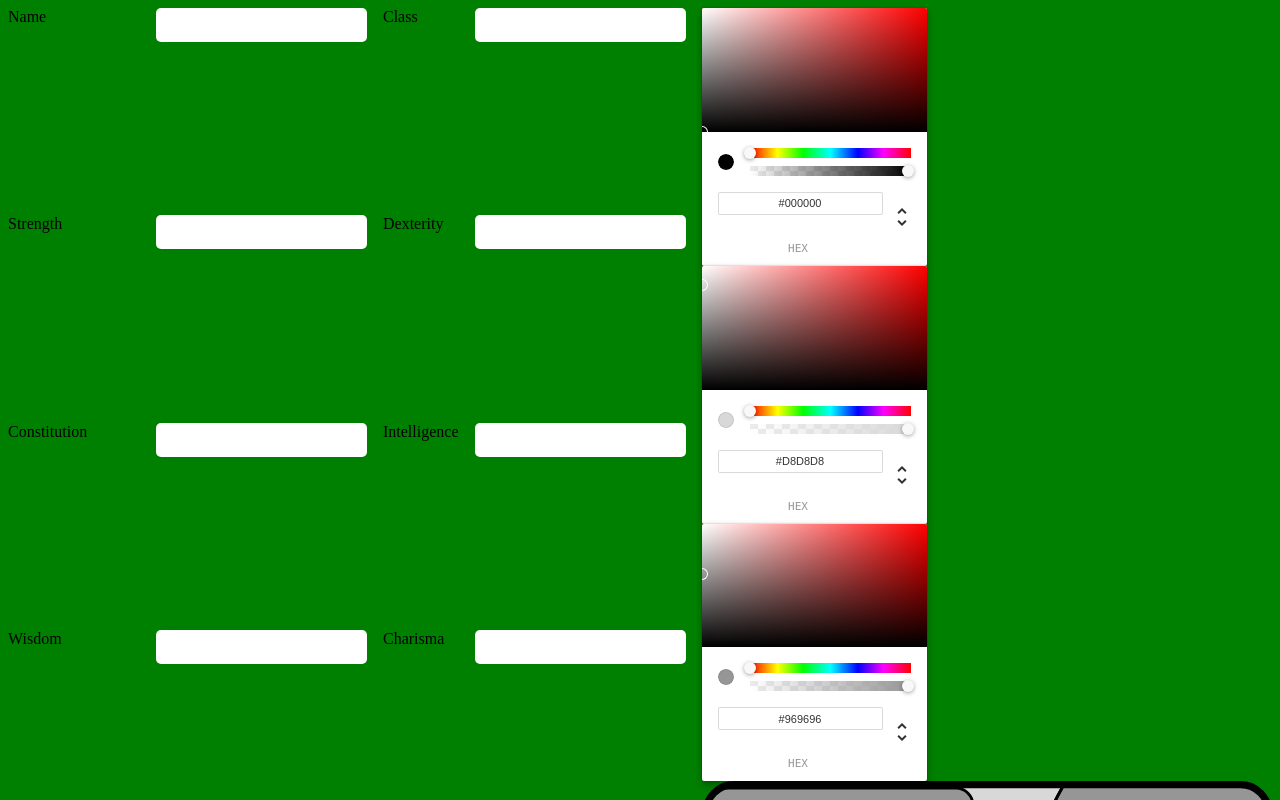
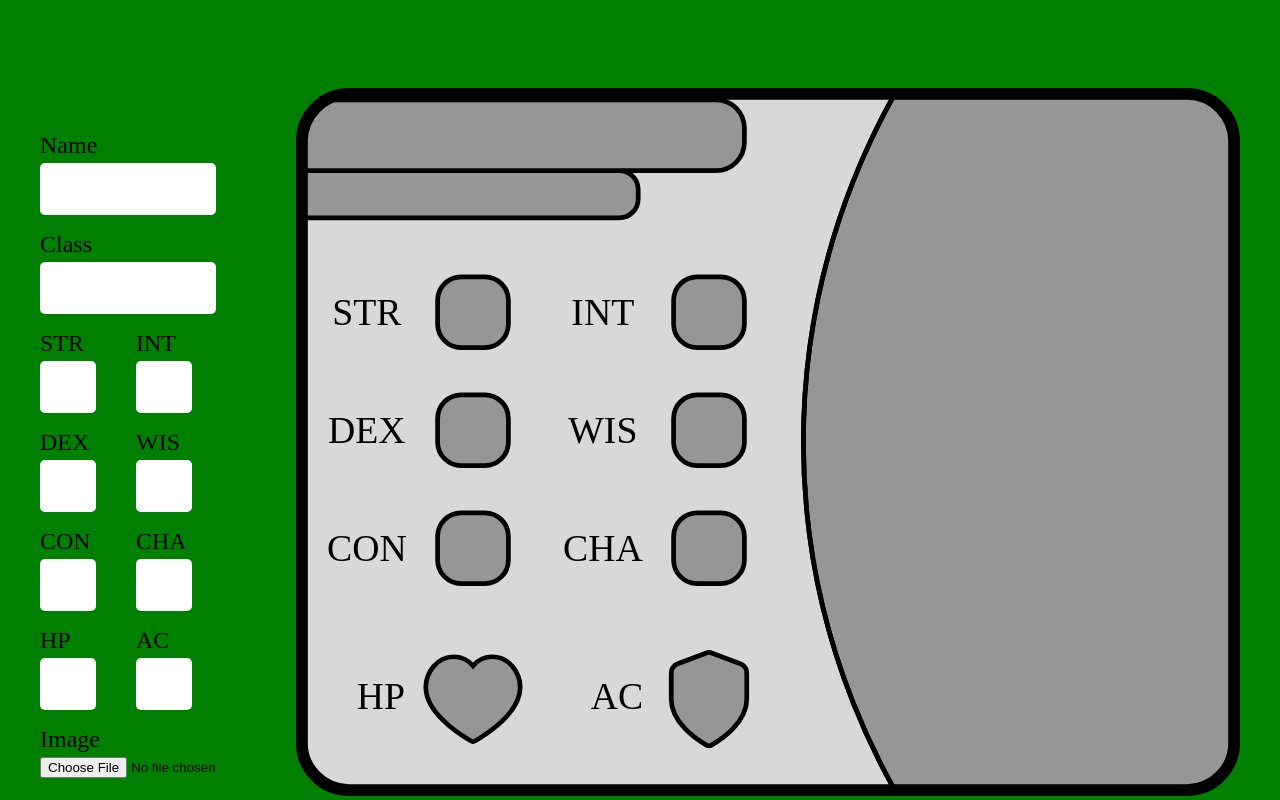
Before and after one commit to SirBloberto/character-card, a React (Create React App) app: page / in a window 1280 px wide. Shown: the top 800 px of the page. Built offline with nearby package versions, Linux system fonts and the light colour scheme; a web font is replaced by a local one.

Commit message:
Improved visual display

```diff
--- a/package.json
+++ b/package.json
@@ -6,7 +6,6 @@
     "@testing-library/jest-dom": "^5.16.5",
     "@testing-library/react": "^13.4.0",
     "@testing-library/user-event": "^13.5.0",
-    "d3": "^7.8.1",
     "react": "^18.2.0",
     "react-color": "^2.19.3",
     "react-dom": "^18.2.0",
--- a/src/App.jsx
+++ b/src/App.jsx
@@ -3,6 +3,10 @@ import styled from 'styled-components';
 import CharacterInput from './components/CharacterInput';
 
 const StyledMain = styled.main`
+    margin: auto;
+    padding: 2rem;
+    padding-top: 5rem;
+    max-width: 1200px;
 `;
 
 const App = () => {
--- a/src/components/CharacterInput.jsx
+++ b/src/components/CharacterInput.jsx
@@ -1,40 +1,52 @@
-import { React, useState} from 'react';
+import { React, useState } from 'react';
 import styled from 'styled-components';
 import CharacterCard from './CharacterCard';
-import { ChromePicker } from 'react-color';
 
 const StyledDiv = styled.div`
-  display: grid;
-  gap: 1rem;
-  grid-template-columns: 1fr 1fr;
+    display: flex;
+    gap: 5rem;
 
-  input[type=number]::-webkit-inner-spin-button,
-  input[type=number]::-webkit-outer-spin-button {
-      -webkit-appearance: none;
-      -moz-appearance: none;
-      appearance: none;
-      margin: 0;
+    input[type=text] {
+        outline: none;
+        padding: 0.75rem;
+        font-size: 1.5rem;
+        border: none;
+        border-radius: 5px;
+    }
+
+    .form {
+        display: flex;
+        justify-content: center;
+        align-items: center;
     }
 
     form {
         display: grid;
-    grid-template-columns: 1fr 1fr;
+        grid-template-columns: repeat(2, 5rem);
         gap: 1rem;
+
+        div {
+            display: flex;
+            flex-direction: column;
+            gap: 0.25rem;
+        }
     }
 
-  form div {
-    display: grid;
-    grid-template-columns: 1fr 1fr;
-    gap: 1rem;
+    .bar {
+        font-size: 1.5rem;
+        grid-column: span 2;
     }
 
+    .cell {
+        font-size: 1.5rem;
         input {
-    height: 2rem;
-    outline: none;
-    border: none;
-    border-radius: 5px;
-    font-size: 1rem;
-    margin-bottom: 1rem;
+            width: 2rem;
+            text-align: center;
+        }
+    }
+
+    #character-card-holder {
+        width: 100%;
     }
 `;
 
@@ -121,57 +133,56 @@ const CharacterInput = () => {
 
     return (
         <StyledDiv>
+            <div className="form">
                 <form>
-        <div>
+                    <div className="bar">
                         <label>Name</label>
-          <input type='text' name='name' value={state.name} onChange={handleStat}/>
+                        <input type='text' name='name' value={state.name} onChange={handleStat} />
                     </div>
-        <div>
+                    <div className="bar">
                         <label>Class</label>
-          <input type='text' name='class' value={state.class} onChange={handleStat}/>
+                        <input type='text' name='class' value={state.class} onChange={handleStat} />
                     </div>
-        <div>
-          <label>Strength</label>
-          <input type='number' inputMode='numeric' name='strength' value={state.strength} onChange={handleStat}/>
+                    <div className="cell">
+                        <label>STR</label>
+                        <input type='text' inputMode='numeric' name='strength' value={state.strength} onChange={handleStat} />
                     </div>
-        <div>
-          <label>Dexterity</label>
-          <input type='number' name='dexterity' value={state.dexterity} onChange={handleStat}/>
+                    <div className="cell">
+                        <label>INT</label>
+                        <input type='text' name='intelligence' value={state.intelligence} onChange={handleStat} />
                     </div>
-        <div>
-          <label>Constitution</label>
-          <input type='number' name='constitution' value={state.constitution} onChange={handleStat}/>
+                    <div className="cell">
+                        <label>DEX</label>
+                        <input type='text' name='dexterity' value={state.dexterity} onChange={handleStat} />
                     </div>
-        <div>
-          <label>Intelligence</label>
-          <input type='number' name='intelligence' value={state.intelligence} onChange={handleStat}/>
+                    <div className="cell">
+                        <label>WIS</label>
+                        <input type='text' name='wisdom' value={state.wisdom} onChange={handleStat} />
                     </div>
-        <div>
-          <label>Wisdom</label>
-          <input type='number' name='wisdom' value={state.wisdom} onChange={handleStat}/>
+                    <div className="cell">
+                        <label>CON</label>
+                        <input type='text' name='constitution' value={state.constitution} onChange={handleStat} />
                     </div>
-        <div>
-          <label>Charisma</label>
-          <input type='number' name='charisma' value={state.charisma} onChange={handleStat}/>
+                    <div className="cell">
+                        <label>CHA</label>
+                        <input type='text' name='charisma' value={state.charisma} onChange={handleStat} />
                     </div>
-        <div>
-          <label>Health</label>
-          <input type='number' name='health' value={state.health} onChange={handleStat}/>
+                    <div className="cell">
+                        <label>HP</label>
+                        <input type='text' name='health' value={state.health} onChange={handleStat} />
                     </div>
-        <div>
-          <label>Armor</label>
-          <input type='number' name='armor' value={state.armor} onChange={handleStat}/>
+                    <div className="cell">
+                        <label>AC</label>
+                        <input type='text' name='armor' value={state.armor} onChange={handleStat} />
                     </div>
-        <div>
+                    <div className="bar">
                         <label>Image</label>
-          <input type='file' name='image' accept='image/*' onChange={handleImage}/>
+                        <input type='file' name='image' accept='image/*' onChange={handleImage} />
                     </div>
                 </form>
-      <div>
-        <ChromePicker color={style.trim} onChange={(color) => handleColor('trim', color.hex)}/>
-        <ChromePicker color={style.base} onChange={(color) => handleColor('base', color.hex)}/>
-        <ChromePicker color={style.fill} onChange={(color) => handleColor('fill', color.hex)}/>
-        <CharacterCard state={state} style={style}/>
+            </div>
+            <div id="character-card-holder">
+                <CharacterCard state={state} style={style} />
                 <button onClick={downloadJSON}>Download Json</button>
                 <button onClick={downloadCard}>Download Card</button>
             </div>
```
Also changed, not shown: src/components/CharacterCard.jsx (+15 -15 lines), 1 other file (tests, documents, lock files or other folders). Lines whose indentation alone changed are shown as unchanged.
